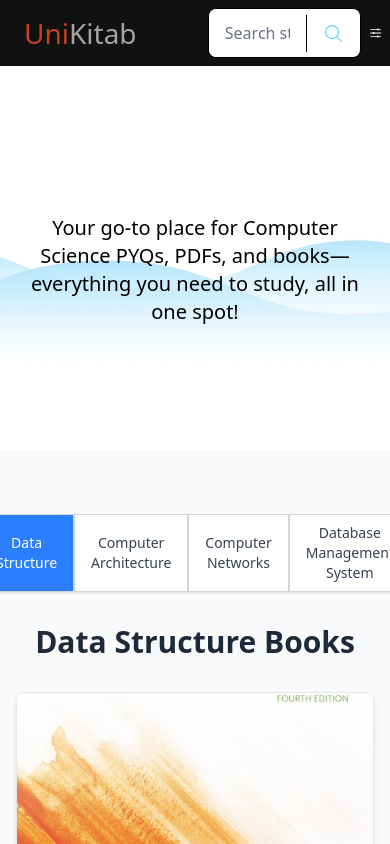
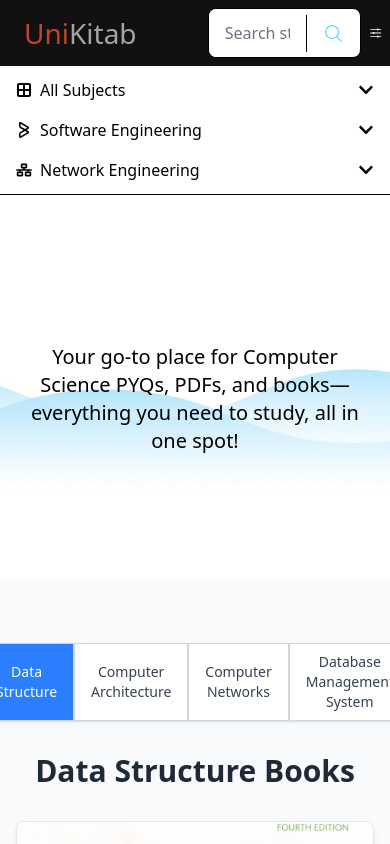
Before and after one commit to KlatosThGOS-024/UniKitabFinal2, a Next.js app in the folder apps/web/: page /study/computer-sci in a window 390 px wide. Shown: the top 844 px of the page. Built offline with nearby package versions, Linux system fonts and the light colour scheme.

Commit message:
commit changes the navigation

```diff
--- a/apps/web/src/components/Landing/NavBar.tsx
+++ b/apps/web/src/components/Landing/NavBar.tsx
@@ -118,7 +118,6 @@ export const NavBar = () => {
       )}
 
       <div className="flex items-center justify-between bg-[#111111] px-2 py-[8px]">
-        {/* Logo and Search */}
         <div className="flex items-center px-4 gap-5 w-full">
           <a
             href="/home"
@@ -131,7 +130,6 @@ export const NavBar = () => {
           </div>
         </div>
 
-        {/* Desktop Navigation */}
         <div className="items-center px-4 max-md:hidden flex gap-6">
           <ul className="flex gap-7 items-center text-[18px]">
             <li className="hover:text-[#69D4F3] font-[500] text-[#423e3e]">
@@ -184,7 +182,6 @@ export const NavBar = () => {
           )}
         </div>
 
-        {/* Mobile Menu Toggle */}
         <div className="md:hidden flex items-center gap-2">
           <div className="block md:hidden">
             <SearchBar />
@@ -203,7 +200,6 @@ export const NavBar = () => {
         </div>
       </div>
 
-      {/* Mobile Menu Overlay */}
       {showMobileMenu && (
         <div
           className="md:hidden fixed inset-0 bg-black bg-opacity-50 z-40"
--- a/apps/web/src/components/Landing/Navigation.tsx
+++ b/apps/web/src/components/Landing/Navigation.tsx
@@ -1,7 +1,6 @@
 "use client";
-import { FaBorderAll } from "react-icons/fa6";
-import { FaChevronDown, FaChevronRight } from "react-icons/fa";
-import { FaNetworkWired } from "react-icons/fa";
+import { FaBorderAll, FaNetworkWired } from "react-icons/fa6";
+import { FaChevronDown, FaChevronRight, FaChevronUp } from "react-icons/fa";
 import { SiBmcsoftware } from "react-icons/si";
 import { useState } from "react";
 import Link from "next/link";
@@ -15,63 +14,49 @@ interface Subject {
   subName: string;
   subPath: string;
 }
-const HoveredSubjects = ({ Subjects }: { Subjects: Subject[] }) => {
+
+const HoveredSubjects = ({
+  Subjects,
+  onClose,
+}: {
+  Subjects: Subject[];
+  onClose?: () => void;
+}) => {
   return (
     <div>
       <ul>
-        {Subjects.map((sub, index) => {
-          return (
+        {Subjects.map((sub, index) => (
           <Link
             href={`/study/${sub.subPath.replace(/\s+/g, "-")}`}
             key={index}
+            onClick={onClose}
           >
-              {" "}
             <li className="flex cursor-pointer items-center justify-between gap-x-[64px] my-2 hover:text-[#33BFFA] flex-nowrap">
-                <span className="">{sub.subName}</span>
+              <span>{sub.subName}</span>
               <FaChevronRight />
             </li>
           </Link>
-          );
-        })}
+        ))}
       </ul>
     </div>
   );
 };
+
 export const Navigation = () => {
-  const [showModalOne, setShowModalOne] = useState(false);
-  const [showModalTwo, setShowModalTwo] = useState(false);
-  const [showModalThree, setShowModalThree] = useState(false);
-  const handleModal = (modalNumber: number) => {
-    switch (modalNumber) {
-      case 1:
-        setShowModalTwo(false);
-        setShowModalThree(false);
-        break;
-      case 2:
-        setShowModalOne(false);
-        setShowModalThree(false);
-        break;
-      case 3:
-        setShowModalOne(false);
-        setShowModalTwo(false);
-        break;
-      default:
-        setShowModalOne(false);
-        setShowModalTwo(false);
-        setShowModalThree(false);
-    }
+  const [activeModal, setActiveModal] = useState<number | null>(null);
+
+  const toggleModal = (modalNumber: number) => {
+    setActiveModal(activeModal === modalNumber ? null : modalNumber);
   };
 
   return (
-    <section className="max-lg:hidden block  border-[1px] border-x-0 border-b-0">
+    <>
+      {/* Desktop Navigation */}
+      <section className="max-lg:hidden block border-[1px] border-x-0 border-b-0">
         <div>
-        <ul className="flex items-center relative px-3 justify-between py-3 -orange-400 mx-auto w-[1280px]">
+          <ul className="flex items-center relative px-3 justify-between py-3 mx-auto w-[1280px]">
             <li
-            onClick={() => {
-              setShowModalOne(!showModalOne);
-
-              handleModal(1);
-            }}
+              onClick={() => toggleModal(1)}
               className="flex relative group items-center cursor-pointer gap-2"
             >
               <FaBorderAll />
@@ -79,19 +64,14 @@ export const Navigation = () => {
                 All Subjects
               </span>
               <FaChevronDown />
-            {showModalOne && (
-              <div className="absolute z-40 px-4 py-1 rounded-lg bg-white top-[38px] ">
-                {" "}
+              {activeModal === 1 && (
+                <div className="absolute z-40 px-4 py-1 rounded-lg bg-white top-[38px]">
                   <HoveredSubjects Subjects={allSub} />
                 </div>
               )}
             </li>
             <li
-            onClick={() => {
-              setShowModalTwo(!showModalTwo);
-
-              handleModal(2);
-            }}
+              onClick={() => toggleModal(2)}
               className="flex relative items-center cursor-pointer group gap-2"
             >
               <SiBmcsoftware />
@@ -99,19 +79,14 @@ export const Navigation = () => {
                 Software Engineering
               </span>
               <FaChevronDown />
-            {showModalTwo && (
-              <div className="absolute z-40 px-4 py-1 rounded-lg bg-white top-[38px] ">
-                {" "}
+              {activeModal === 2 && (
+                <div className="absolute z-40 px-4 py-1 rounded-lg bg-white top-[38px]">
                   <HoveredSubjects Subjects={softwareEngineerSub} />
                 </div>
               )}
             </li>
             <li
-            onClick={() => {
-              setShowModalThree(!showModalThree);
-
-              handleModal(3);
-            }}
+              onClick={() => toggleModal(3)}
               className="flex group relative items-center gap-2"
             >
               <FaNetworkWired />
@@ -119,9 +94,8 @@ export const Navigation = () => {
                 Network Engineering
               </span>
               <FaChevronDown />
-            {showModalThree && (
-              <div className="absolute z-40 px-4 py-1 rounded-lg bg-white top-[38px] ">
-                {" "}
+              {activeModal === 3 && (
+                <div className="absolute z-40 px-4 py-1 rounded-lg bg-white top-[38px]">
                   <HoveredSubjects Subjects={networkEngineerSub} />
                 </div>
               )}
@@ -129,5 +103,74 @@ export const Navigation = () => {
           </ul>
         </div>
       </section>
+
+      {/* Mobile Navigation */}
+      <section className="lg:hidden block border-b">
+        <div className="px-4 py-3">
+          <div className="space-y-2">
+            <div
+              onClick={() => toggleModal(1)}
+              className="flex justify-between items-center cursor-pointer"
+            >
+              <div className="flex items-center gap-2">
+                <FaBorderAll />
+                <span>All Subjects</span>
+              </div>
+              {activeModal === 1 ? <FaChevronUp /> : <FaChevronDown />}
+            </div>
+            {activeModal === 1 && (
+              <div className="pl-6 py-2">
+                <HoveredSubjects
+                  Subjects={allSub}
+                  onClose={() => setActiveModal(null)}
+                />
+              </div>
+            )}
+          </div>
+
+          <div className="space-y-2 mt-4">
+            <div
+              onClick={() => toggleModal(2)}
+              className="flex justify-between items-center cursor-pointer"
+            >
+              <div className="flex items-center gap-2">
+                <SiBmcsoftware />
+                <span>Software Engineering</span>
+              </div>
+              {activeModal === 2 ? <FaChevronUp /> : <FaChevronDown />}
+            </div>
+            {activeModal === 2 && (
+              <div className="pl-6 py-2">
+                <HoveredSubjects
+                  Subjects={softwareEngineerSub}
+                  onClose={() => setActiveModal(null)}
+                />
+              </div>
+            )}
+          </div>
+
+          <div className="space-y-2 mt-4">
+            <div
+              onClick={() => toggleModal(3)}
+              className="flex justify-between items-center cursor-pointer"
+            >
+              <div className="flex items-center gap-2">
+                <FaNetworkWired />
+                <span>Network Engineering</span>
+              </div>
+              {activeModal === 3 ? <FaChevronUp /> : <FaChevronDown />}
+            </div>
+            {activeModal === 3 && (
+              <div className="pl-6 py-2">
+                <HoveredSubjects
+                  Subjects={networkEngineerSub}
+                  onClose={() => setActiveModal(null)}
+                />
+              </div>
+            )}
+          </div>
+        </div>
+      </section>
+    </>
   );
 };
--- a/apps/web/src/components/Landing/OfferSection.tsx
+++ b/apps/web/src/components/Landing/OfferSection.tsx
@@ -68,28 +68,27 @@ const companyLogos = [
 
 const Company = () => {
   return (
-    <div className="py-[21px] flex-shrink flex px-5 bg-[#c5c7c9] w-full">
-      <div className="mx-auto w-[1200px]">
-        <ul className="flex items-center justify-center flex-shrink max-md:gap-[18px] gap-[64px]">
-          {companyLogos.map((value, index) => {
-            return (
-              <li key={index} className="relative w-[126px] h-[50px]">
+    <div className="py-4 bg-gray-300 w-full">
+      <div className="container mx-auto px-4">
+        <ul className="flex flex-wrap items-center justify-center space-x-4 md:space-x-8">
+          {companyLogos.map((value, index) => (
+            <li key={index} className="w-24 md:w-32 h-12 md:h-16 my-2 relative">
               <Image
                 fill
                 alt={value.alt}
                 src={value.imgSrc}
                 className="object-contain"
-                  sizes="(max-width: 126px) 100vw"
+                sizes="(max-width: 768px) 96px, 128px"
               />
             </li>
-            );
-          })}
+          ))}
         </ul>
       </div>
     </div>
   );
 };
 
+export default Company;
 const FeaturedSubjects = ({ sub }: { sub: subType[] }) => {
   return (
     <div>
```
Lines whose indentation alone changed are shown as unchanged.
